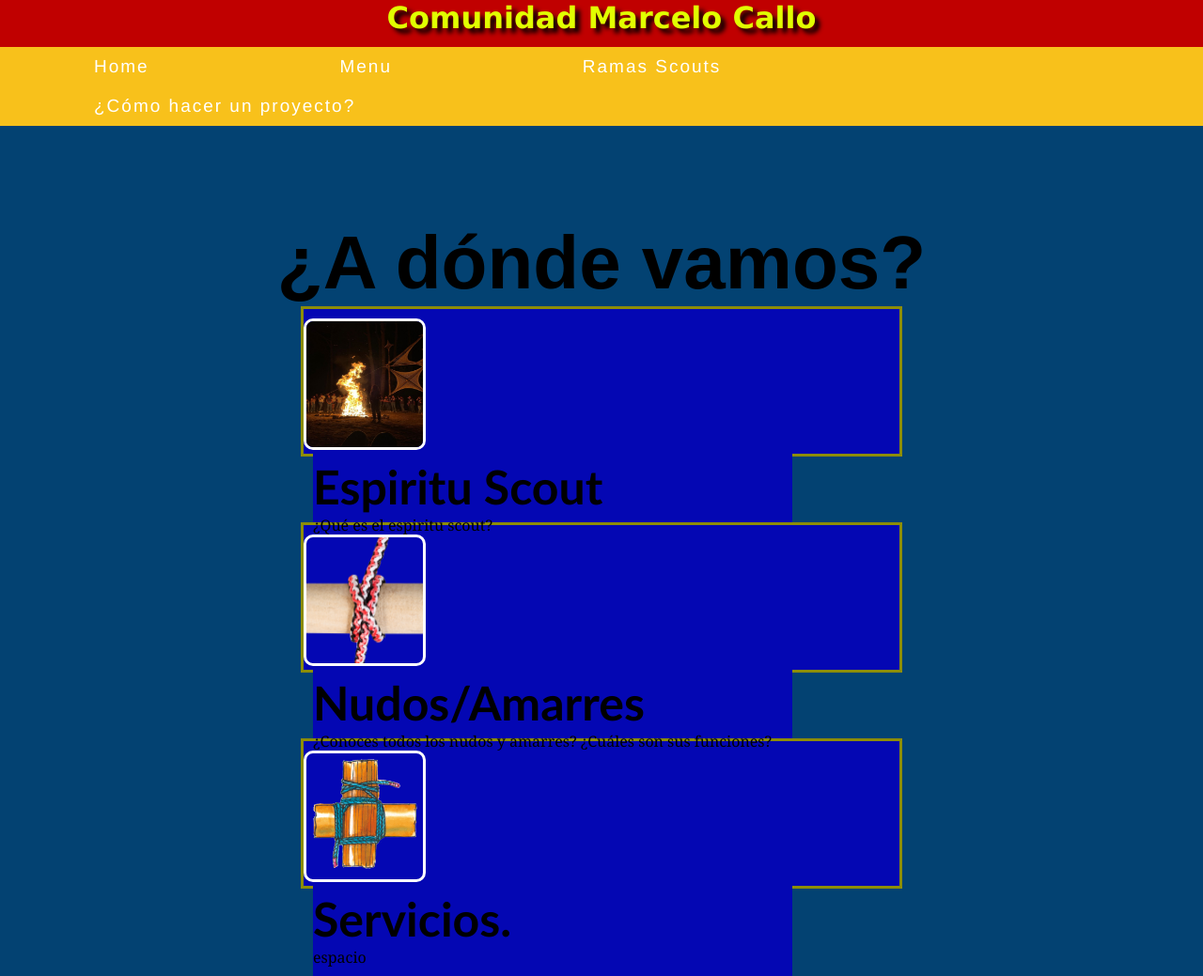
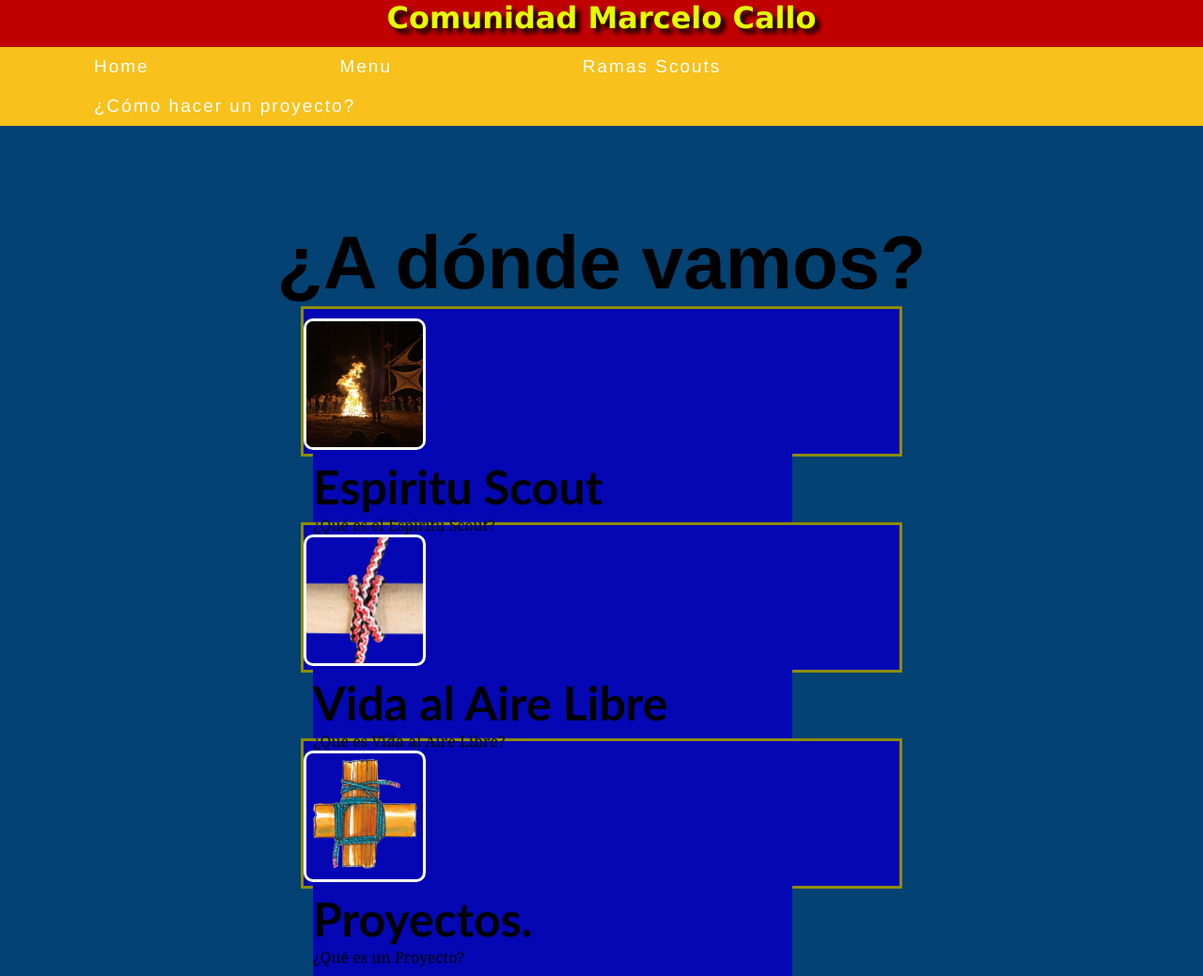
Before and after one commit to AlessandroOrtega/caminantes, a plain HTML site: page HTML/caminantes.html in a window 1280 px wide. Shown: the whole page at 94% size. Drawn offline with Linux system fonts and the light colour scheme.

Commit message:
cambios Fer

```diff
--- a/HTML/caminantes.html
+++ b/HTML/caminantes.html
@@ -30,7 +30,7 @@
             <div class="text-box">
             <h2><a href="blog.html">Espiritu Scout</a></h2>
 
-            <p>¿Qué es el espiritu scout?</p>
+            <p>¿Qué es el Espiritu Scout?</p>
             </div>
         </div>
 
@@ -40,16 +40,16 @@
             <div class="wrapper">
                 <img src="ballestrinque.png" height="100" width="100">
             <div class="text-box">
-                <h2><a href="AMARRES.HTML">Nudos/Amarres</a></h2>
-            <p>¿Conoces todos los nudos y amarres? ¿Cuáles son sus funciones?</p>
+                <h2><a href="Vida al Aire Libre.HTML">Vida al Aire Libre</a></h2>
+            <p>¿Qué es Vida al Aire Libre?</p>
             </div>
         </div>
         </article>
         <article>
             <div class="wrapper">
                 <img src="amarre cuadrado.png" height="100" width="100">
-            <div class="text-box"><h2><a href="Servicios.HTML">Servicios. </a></h2>
-                <p>espacio
+            <div class="text-box"><h2><a href="Proyectos.HTML">Proyectos. </a></h2>
+                <p>¿Qué es un Proyecto?
 
                 </p></div>
             </div>
```
